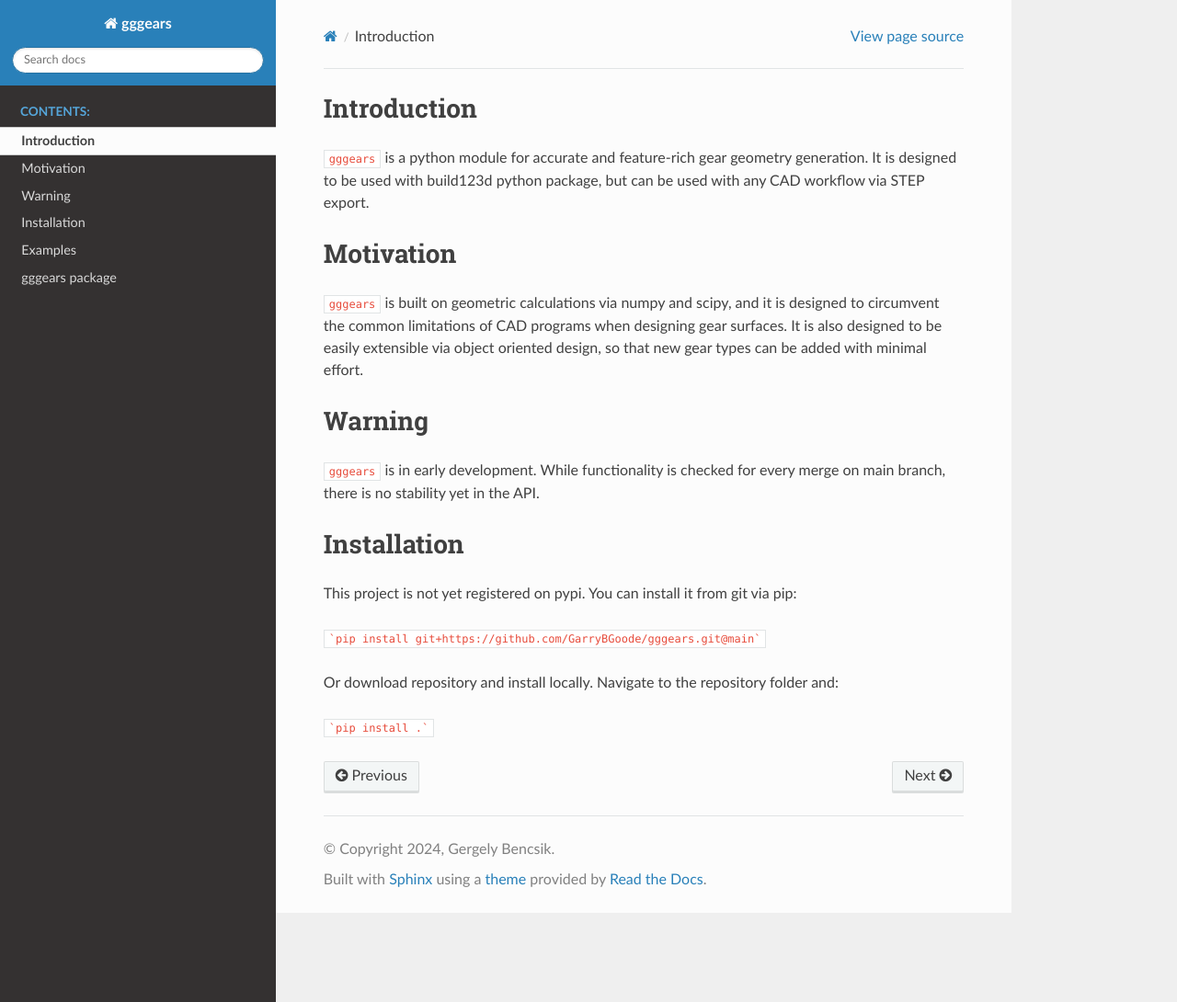
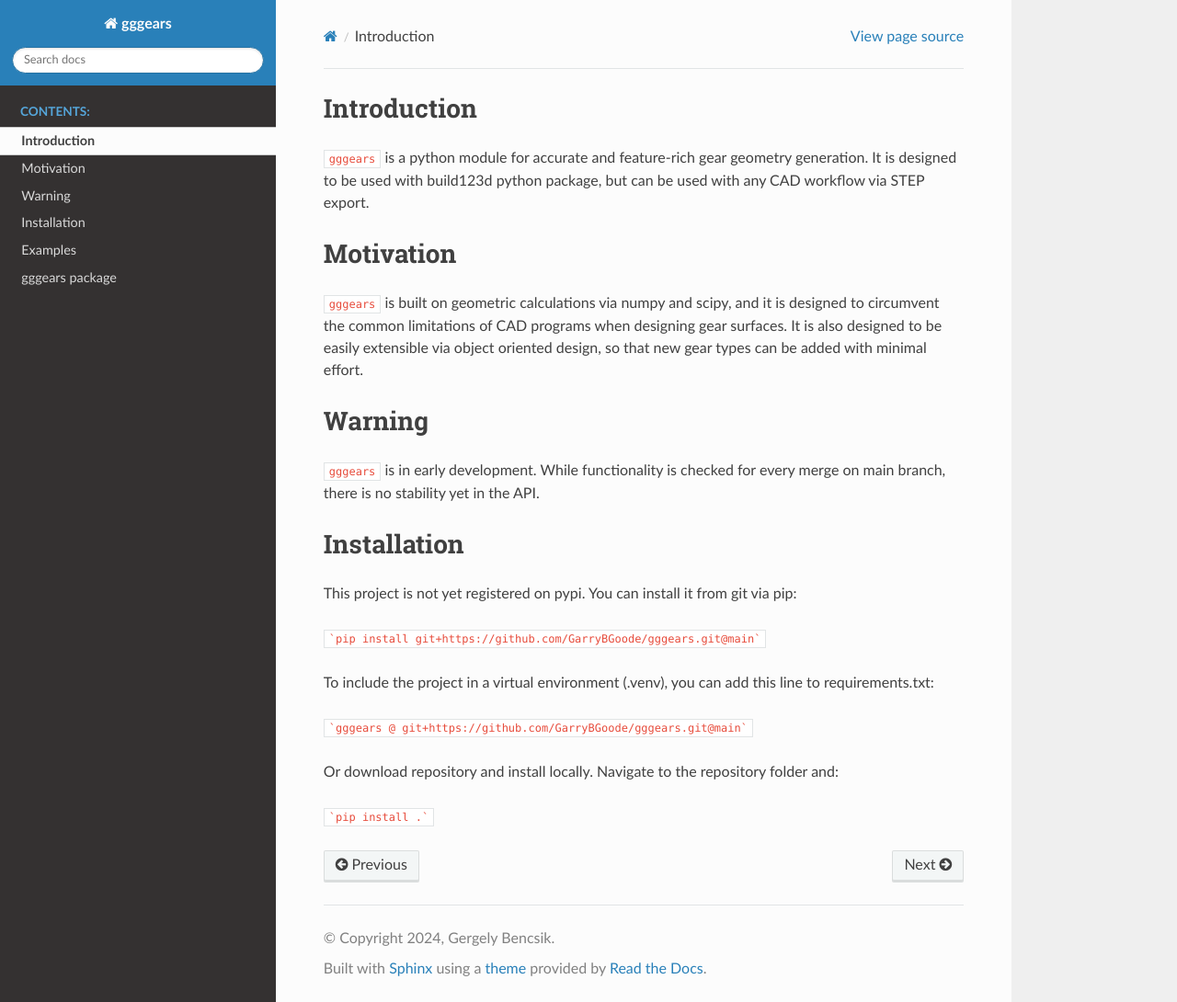
Before and after one commit to GarryBGoode/gggears, a Sphinx documentation site: the page built from docs/source/intro.rst, in a window 1280 px wide and 1090 px high. Shown: the whole window at 92% size. Built offline with Sphinx 7.4.7 and the Read the Docs theme 3.1.0, drawn with Linux system fonts in a browser that asks for light colours; formulas are drawn with MathJax 3.

Commit message:
Update intro.rst
added instructions for adding to requirements.txt

````diff
--- a/docs/source/intro.rst
+++ b/docs/source/intro.rst
@@ -18,6 +18,10 @@ This project is not yet registered on pypi. You can install it from git via pip:
 
 ```pip install git+https://github.com/GarryBGoode/gggears.git@main```
 
+To include the project in a virtual environment (.venv), you can add this line to requirements.txt:
+
+```gggears @ git+https://github.com/GarryBGoode/gggears.git@main```
+
 Or download repository and install locally. Navigate to the repository folder and:
 
 ```pip install .```
````
